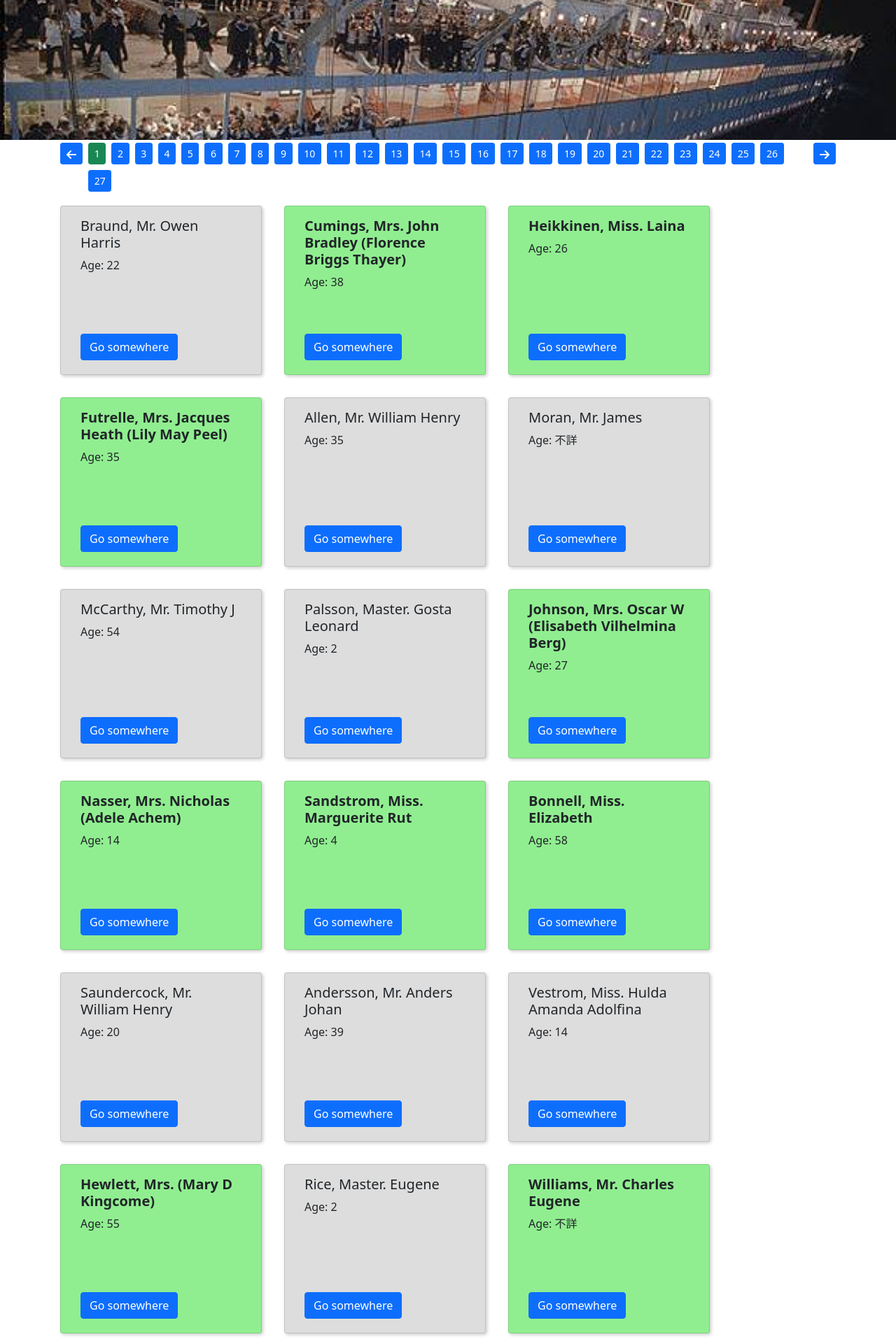
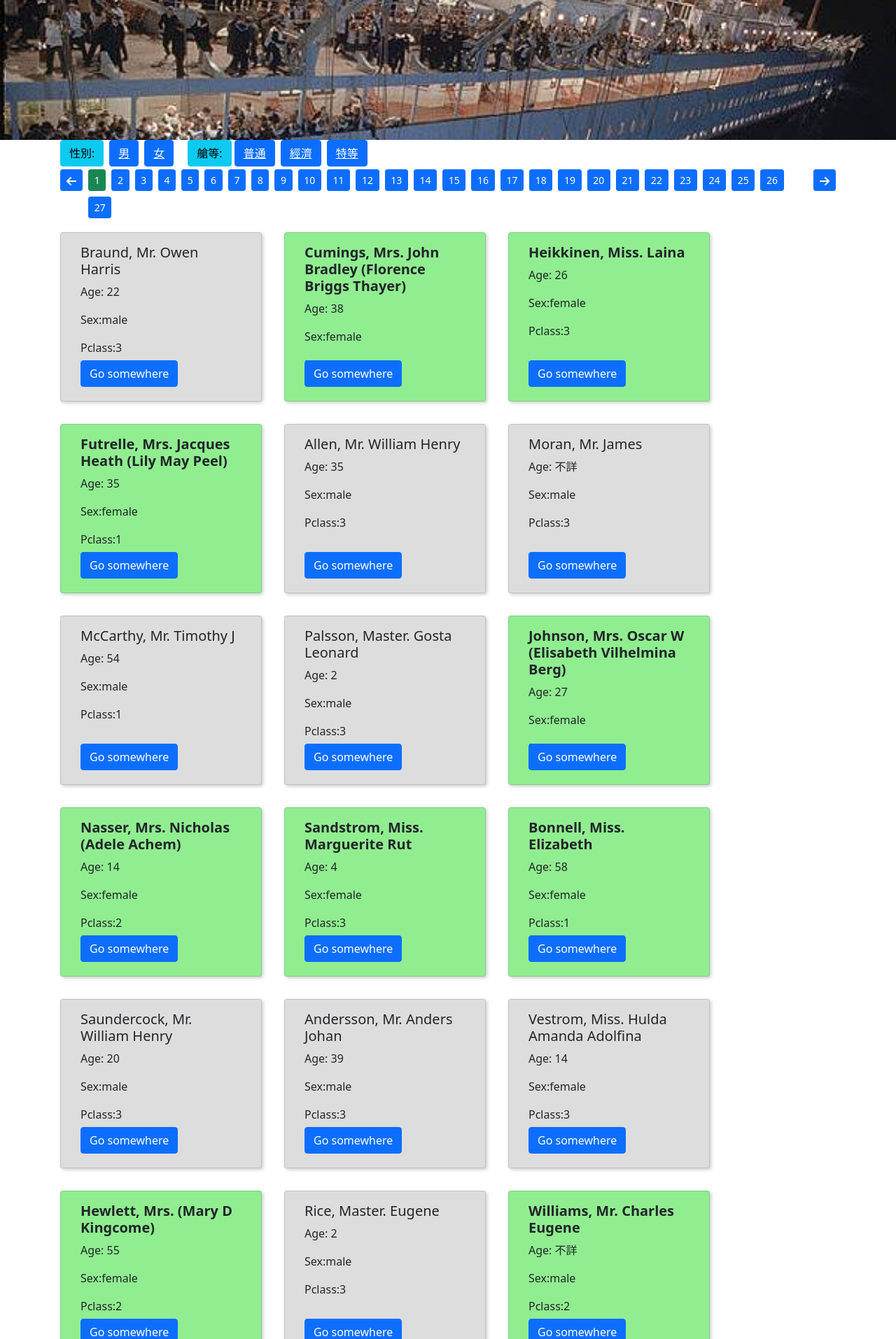
Before and after one commit to mackliu/112-AI-PHP, a PHP site: page /index.php in a window 1280 px wide. Shown: the part 160-2074 px from the top of the page at 70% size. Run offline with PHP 8.4, Linux system fonts and the light colour scheme; data comes from the database, SQL or seed files in the repository.

Commit message:
增加資料條件過濾功能

```diff
--- a/index.php
+++ b/index.php
@@ -19,6 +19,8 @@
 <!--主內容區-->
 <main class="container">
 <?php
+
+
 $total=$pdo->query("select count(*) from titanic")->fetchColumn();
 $div=50;
 $pages=ceil($total/$div);
@@ -30,15 +32,36 @@ $now=$_GET['p']??1;
   $now=1
 } */
 $start=($now-1)*$div;
-$sql="select * from `titanic` limit $start,$div";
+if(isset($_GET['type'])){
+  $sql="select * from `titanic` where `{$_GET['type']}`='{$_GET['v']}'";
+}else{
+
+  $sql="select * from `titanic` limit $start,$div";
+}
 $users=$pdo->query($sql)->fetchAll(PDO::FETCH_ASSOC);
 
 ?>
 <div class="statistics">
   <!--統計區-->
 </div>
-<div class="filter">
-  <!--過濾列-->
+<div class="filter d-flex">
+  <div class='btn btn-info mx-1'>性別:</div>
+  <div class='btn btn-primary mx-1'>
+    <a href="?type=Sex&v=male" class='text-white'>男</a>
+  </div>
+  <div class='btn btn-primary mx-1'>
+    <a href="?type=Sex&v=female" class='text-white'>女</a>
+  </div>
+  <div class='btn btn-info ms-3'>艙等:</div>
+  <div class='btn btn-primary mx-1'>
+    <a href='?type=Pclass&v=3' class='text-white'>普通</a>
+  </div>
+  <div class='btn btn-primary mx-1'>
+    <a href='?type=Pclass&v=2' class='text-white'>經濟</a>
+  </div>
+  <div class='btn btn-primary mx-1'>
+    <a href='?type=Pclass&v=1' class='text-white'>特等</a>
+  </div>
 </div>
 <div class='d-flex justify-content-between'>
   <div>
@@ -97,6 +120,8 @@ foreach($users as $user){
       }
       ?>
     </p>
+    <p class='card-text'>Sex:<?=$user['Sex'];?></p>
+    <p class='card-text'>Pclass:<?=$user['Pclass'];?></p>
     <div class="position-absolute" style="bottom:20px; width:100%">
       <a href="#" class="btn btn-primary">Go somewhere</a>
     </div>
```
